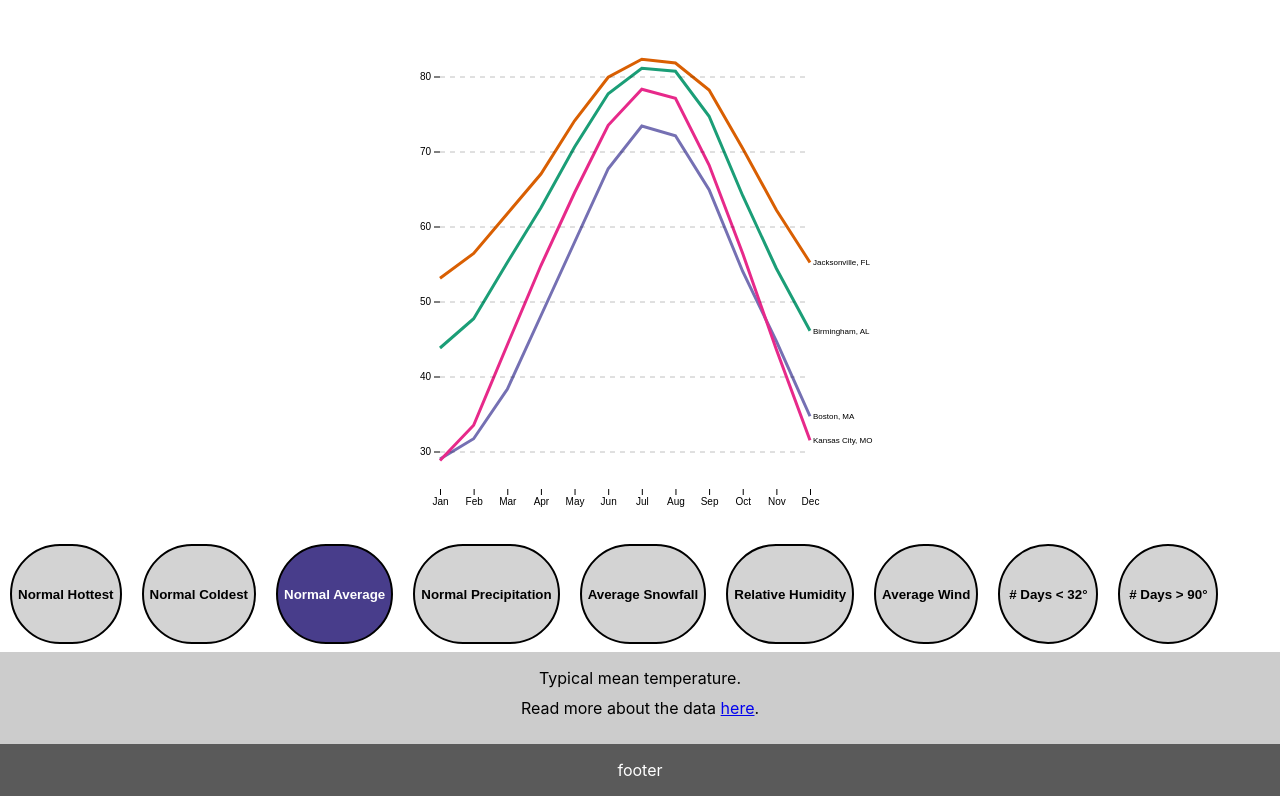
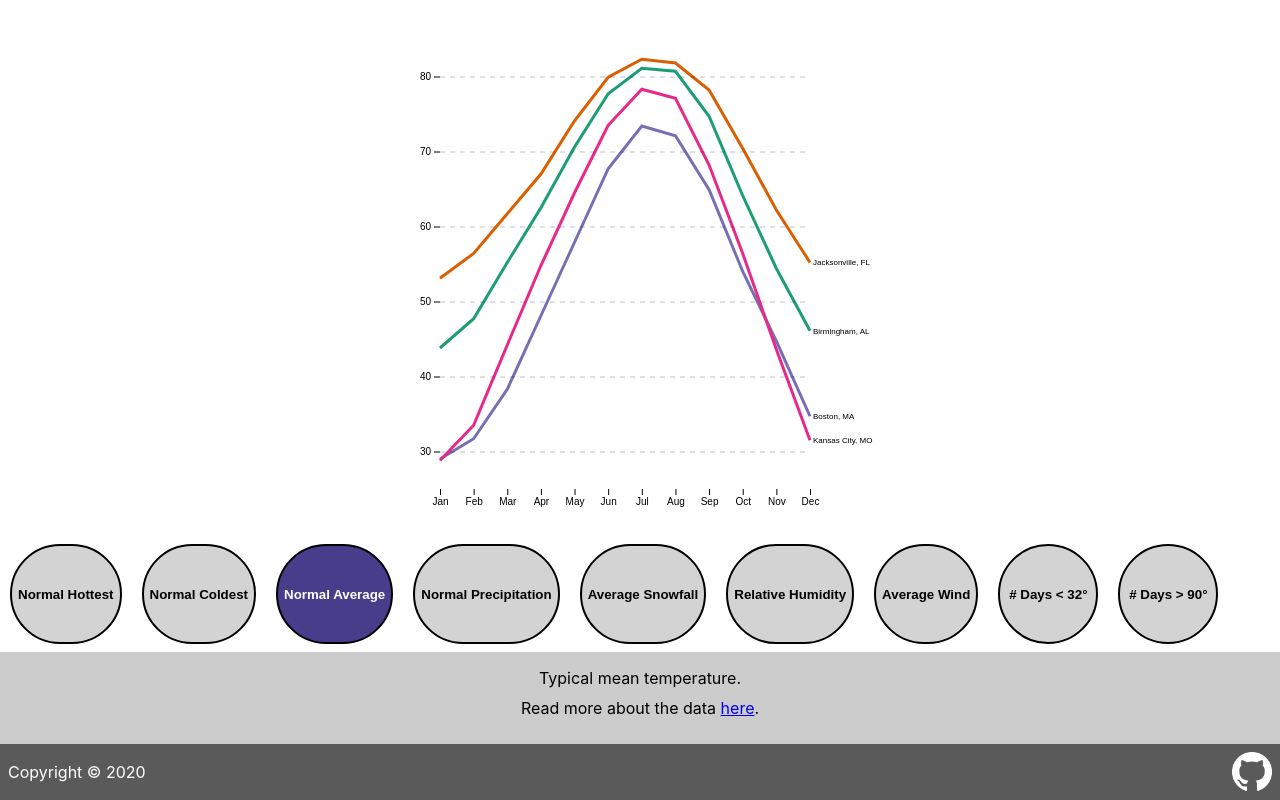
Before and after one commit to DaleMatthews/weather-compare, a React (Create React App) app in the folder weather-compare-app/: page / in a window 1280 px wide. Shown: the part 372-1172 px from the top of the page. Built offline with nearby package versions, Linux system fonts and the light colour scheme; the HTML template or start-up script is replaced by a standard one.

Commit message:
Add footer deets

```diff
--- a/weather-compare-app/src/App.css
+++ b/weather-compare-app/src/App.css
@@ -4,3 +4,7 @@
   align-items: center;
   justify-content: center;
 }
+
+.spacer {
+  flex: 1 0 auto;
+}
--- a/weather-compare-app/src/components/Footer/Footer.css
+++ b/weather-compare-app/src/components/Footer/Footer.css
@@ -2,7 +2,18 @@ footer {
   width: 100%;
   background-color: rgb(90, 90, 90);
   color: white;
+}
+
+footer > div {
+  padding: 8px;
   display: flex;
   align-items: center;
   justify-content: center;
 }
+
+footer img {
+  width: 40px;
+}
+footer a {
+  display: flex;
+}
--- a/weather-compare-app/src/components/Footer/Footer.js
+++ b/weather-compare-app/src/components/Footer/Footer.js
@@ -4,7 +4,13 @@ import "./Footer.css";
 export default () => {
   return (
     <footer>
-      <p>footer</p>
+      <div>
+        <span>Copyright © { (new Date()).getFullYear() }</span>
+        <div class="spacer"></div>
+        <a href="https://github.com/dalematthews/weather-compare">
+          <img src="/GitHub-Mark-Light-64px.png"/>
+        </a>
+      </div>
     </footer>
   );
 };
```
Also changed, not shown: weather-compare-app/public/GitHub-Mark-Light-64px.png (added).
